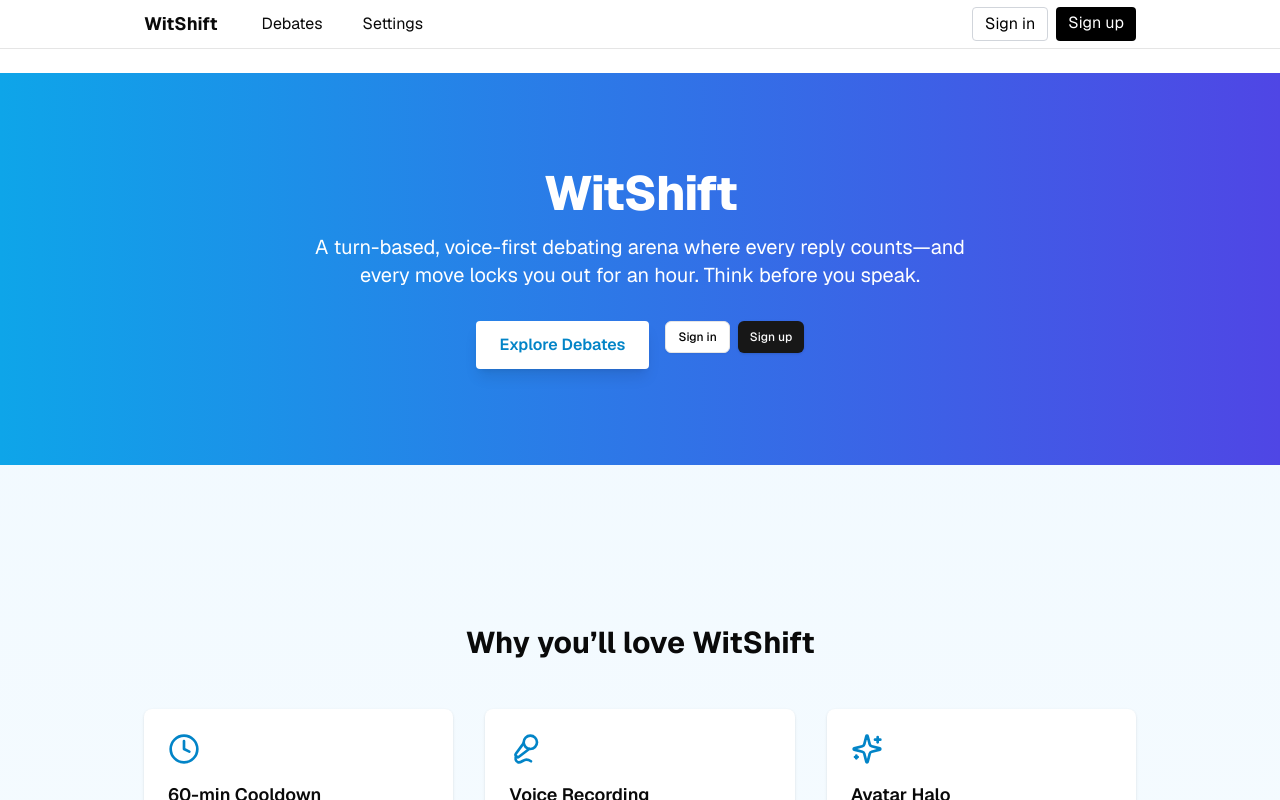
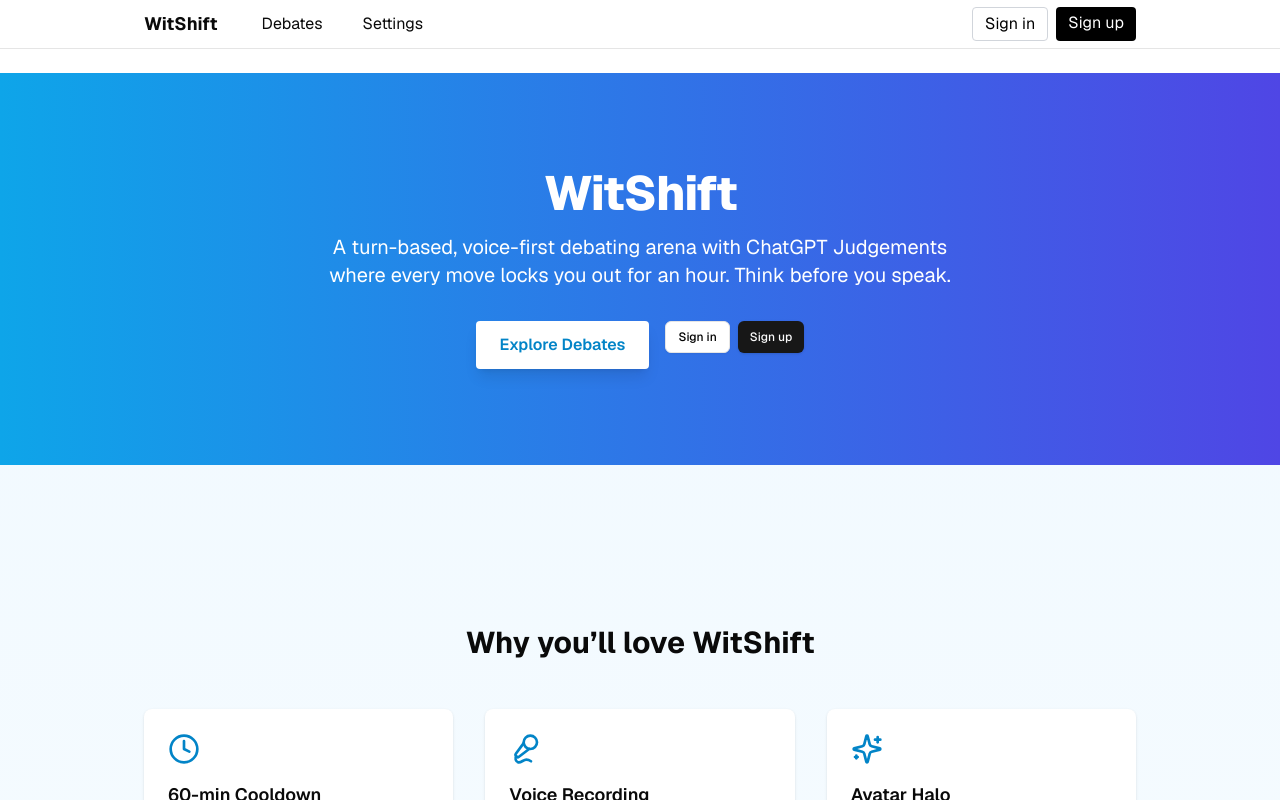
Before and after one commit to mattyjacks/WitShift, a Next.js app in the folder v1/witshift/: page / in a window 1280 px wide. Shown: the top 800 px of the page. Built offline with nearby package versions, Linux system fonts and the light colour scheme; no server answers.

Commit message:
Update homepage description with ChatGPT Judgements
The homepage subtitle now mentions 'ChatGPT Judgements' to clarify the debate platform's features.

```diff
--- a/v1/witshift/app/page.tsx
+++ b/v1/witshift/app/page.tsx
@@ -12,7 +12,7 @@
         <section className="w-full py-24 bg-gradient-to-r from-sky-500 to-indigo-600 text-white text-center">
           <h1 className="text-5xl font-extrabold tracking-tight mb-4">WitShift</h1>
           <p className="text-xl max-w-2xl mx-auto">
-            A turn-based, voice-first debating arena where every reply counts—and every
+            A turn-based, voice-first debating arena with ChatGPT Judgements where every
             move locks you out for an hour. Think before you speak.
           </p>
           <div className="mt-8 flex justify-center gap-4">
```
